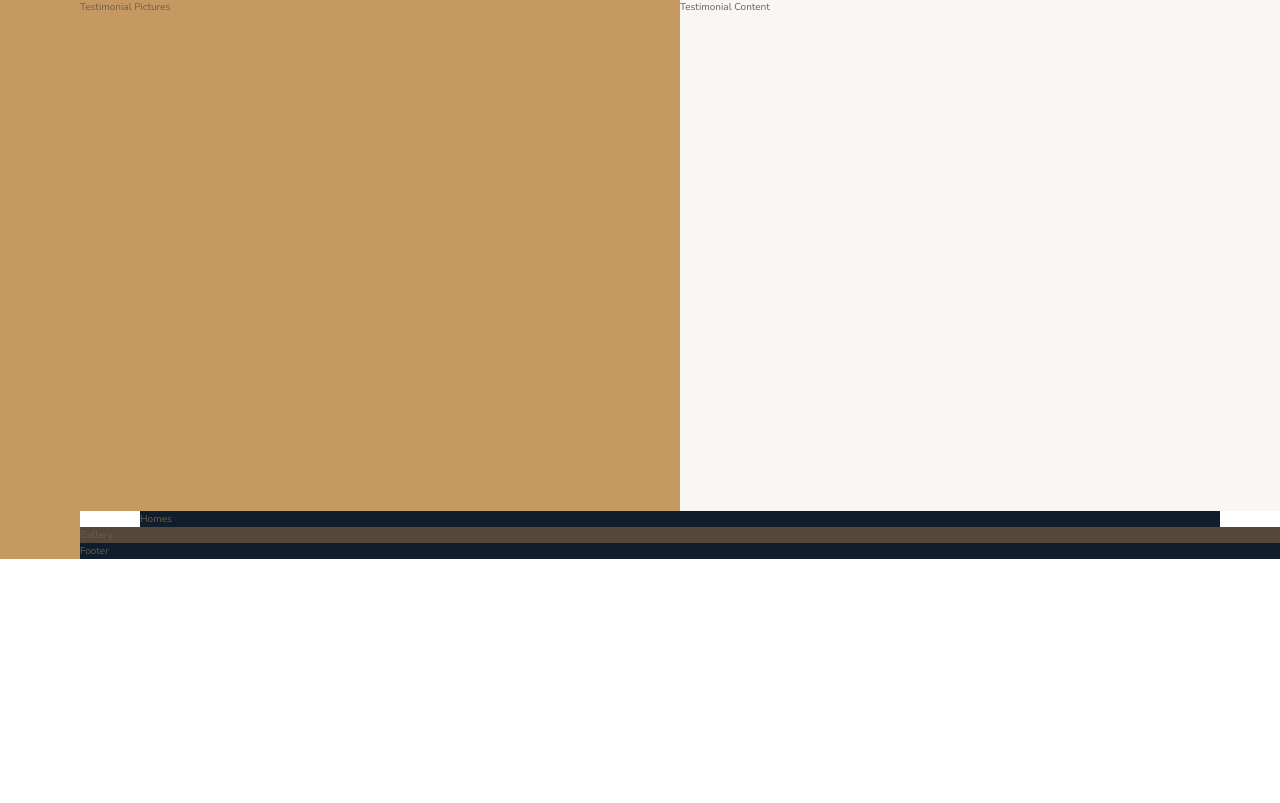
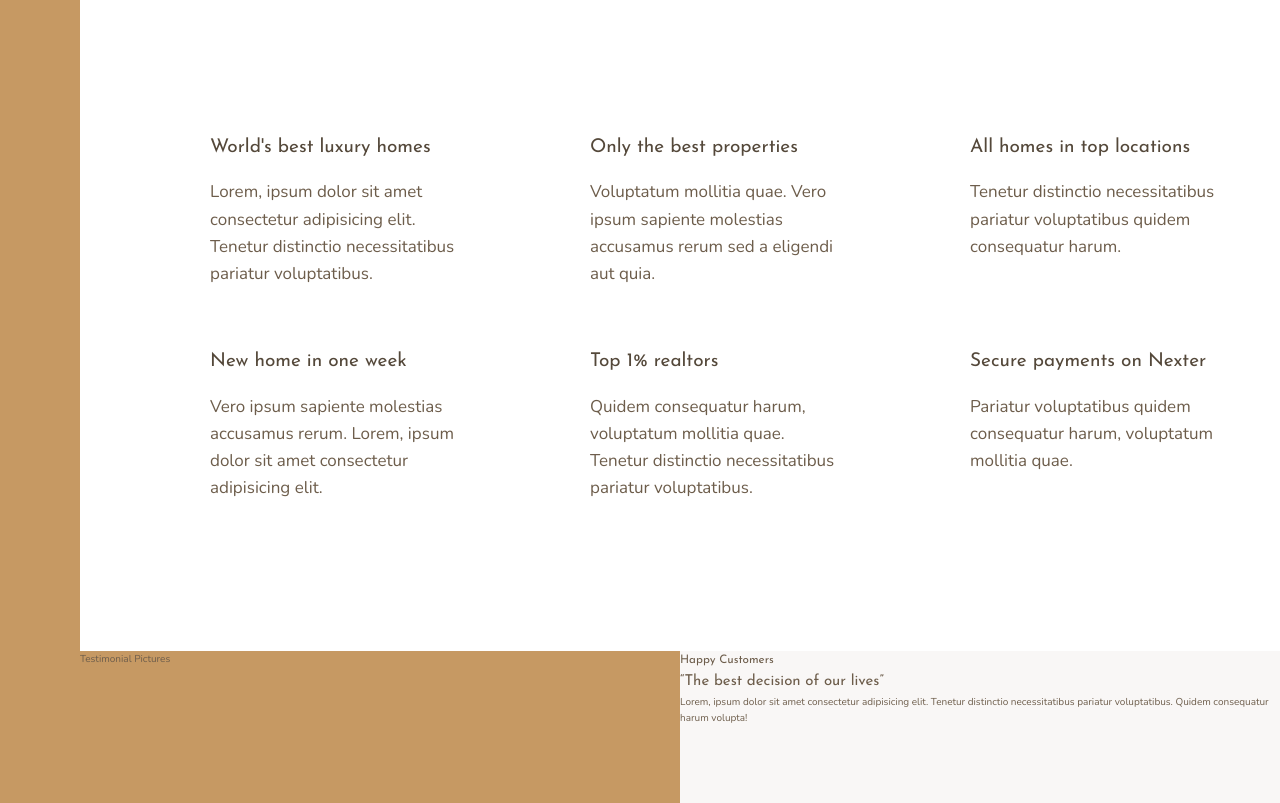
Before and after one commit to RayBDev/nexter, a React app: page / in a window 1280 px wide. Shown: the part 657-1460 px from the top of the page. Before the commit the page ends 1216 px from the top, so only its background shows below. Built offline with nearby package versions, Linux system fonts and the light colour scheme.

Commit message:
Added feature section

```diff
--- a/package.json
+++ b/package.json
@@ -37,6 +37,7 @@
     "react-dom": "^16.5.2",
     "resolve": "1.6.0",
     "style-loader": "0.19.0",
+    "svg-sprite-loader": "^4.1.2",
     "sw-precache-webpack-plugin": "0.11.4",
     "url-loader": "0.6.2",
     "webpack": "3.8.1",
--- a/src/assets/sass/_features.scss
+++ b/src/assets/sass/_features.scss
@@ -1,4 +1,29 @@
 .features {
-  background-color: $color-grey-light-2;
   grid-column: center-start / center-end;
+
+  margin: 15rem 0;
+
+  display: grid;
+  grid-template-columns: repeat(auto-fit, minmax(25rem, 1fr));
+  grid-gap: 6rem;
+  align-items: start;
 }
+
+.feature {
+  display: grid;
+  grid-template-columns: min-content 1fr;
+  grid-row-gap: 1.5rem;
+  grid-column-gap: 2.5rem;
+
+  &__icon {
+    fill: $color-primary;
+    width: 4.5rem;
+    height: 4.5rem;
+    grid-row: 1 / span 2;
+    transform: translateY(-1rem);
+  }
+
+  &__text {
+    font-size: 1.7rem;
+  }
+}
--- a/src/assets/sass/_typography.scss
+++ b/src/assets/sass/_typography.scss
@@ -0,0 +1,29 @@
+%heading {
+  font-family: $font-display;
+  font-weight: 400;
+}
+
+.heading-1 {
+  @extend %heading;
+}
+
+.heading-2 {
+  @extend %heading;
+}
+
+.heading-3 {
+  @extend %heading;
+}
+
+.heading-4 {
+  @extend %heading;
+  font-size: 1.9rem;
+
+  &--light {
+    color: $color-grey-light-1;
+  }
+
+  &--dark {
+    color: $color-grey-dark-1;
+  }
+}
--- /dev/null
+++ b/src/components/UI/Icon/Icon.js
@@ -0,0 +1,10 @@
+import React from "react";
+import "../../../assets/img/icons.svg";
+
+const Icon = props => (
+  <svg className={`${props.clName}`}>
+    <use xlinkHref={`#icons_icon-${props.icName}`} />
+  </svg>
+);
+
+export default Icon;
--- a/src/components/sections/Features/Features.js
+++ b/src/components/sections/Features/Features.js
@@ -1,5 +1,58 @@
 import React from "react";
 
-const Features = () => <section className="features">Features</section>;
+import Icon from "../../UI/Icon/Icon";
+
+const Features = () => (
+  <section className="features">
+    <div className="feature">
+      <Icon clName="feature__icon" icName="global" />
+      <h4 className="heading-4 heading-4--dark">World's best luxury homes</h4>
+      <p className="feature__text">
+        Lorem, ipsum dolor sit amet consectetur adipisicing elit. Tenetur
+        distinctio necessitatibus pariatur voluptatibus.
+      </p>
+    </div>
+    <div className="feature">
+      <Icon clName="feature__icon" icName="trophy" />
+      <h4 className="heading-4 heading-4--dark">Only the best properties</h4>
+      <p className="feature__text">
+        Voluptatum mollitia quae. Vero ipsum sapiente molestias accusamus rerum
+        sed a eligendi aut quia.
+      </p>
+    </div>
+    <div className="feature">
+      <Icon clName="feature__icon" icName="map-pin" />
+      <h4 className="heading-4 heading-4--dark">All homes in top locations</h4>
+      <p className="feature__text">
+        Tenetur distinctio necessitatibus pariatur voluptatibus quidem
+        consequatur harum.
+      </p>
+    </div>
+    <div className="feature">
+      <Icon clName="feature__icon" icName="key" />
+      <h4 className="heading-4 heading-4--dark">New home in one week</h4>
+      <p className="feature__text">
+        Vero ipsum sapiente molestias accusamus rerum. Lorem, ipsum dolor sit
+        amet consectetur adipisicing elit.
+      </p>
+    </div>
+    <div className="feature">
+      <Icon clName="feature__icon" icName="presentation" />
+      <h4 className="heading-4 heading-4--dark">Top 1% realtors</h4>
+      <p className="feature__text">
+        Quidem consequatur harum, voluptatum mollitia quae. Tenetur distinctio
+        necessitatibus pariatur voluptatibus.
+      </p>
+    </div>
+    <div className="feature">
+      <Icon clName="feature__icon" icName="lock" />
+      <h4 className="heading-4 heading-4--dark">Secure payments on Nexter</h4>
+      <p className="feature__text">
+        Pariatur voluptatibus quidem consequatur harum, voluptatum mollitia
+        quae.
+      </p>
+    </div>
+  </section>
+);
 
 export default Features;
--- a/src/components/sections/Testimonials/TestimonialContent/TestimonialContent.js
+++ b/src/components/sections/Testimonials/TestimonialContent/TestimonialContent.js
@@ -1,7 +1,15 @@
 import React from "react";
 
 const TestimonialsContent = () => (
-  <div className="testimonials__content">Testimonial Content</div>
+  <div className="testimonials__content">
+    <h3 className="heading-3">Happy Customers</h3>
+    <h2 className="heading-2">&ldquo;The best decision of our lives&rdquo;</h2>
+    <div className="story__text">
+      Lorem, ipsum dolor sit amet consectetur adipisicing elit. Tenetur
+      distinctio necessitatibus pariatur voluptatibus. Quidem consequatur harum
+      volupta!
+    </div>
+  </div>
 );
 
 export default TestimonialsContent;
```
Also changed, not shown: config/webpack.config.dev.js (+85 -77 lines), src/assets/img/icons.svg (renamed from src/assets/img/sprite.svg), src/assets/img/text.txt (deleted), 1 other file (tests, documents, lock files or other folders).
